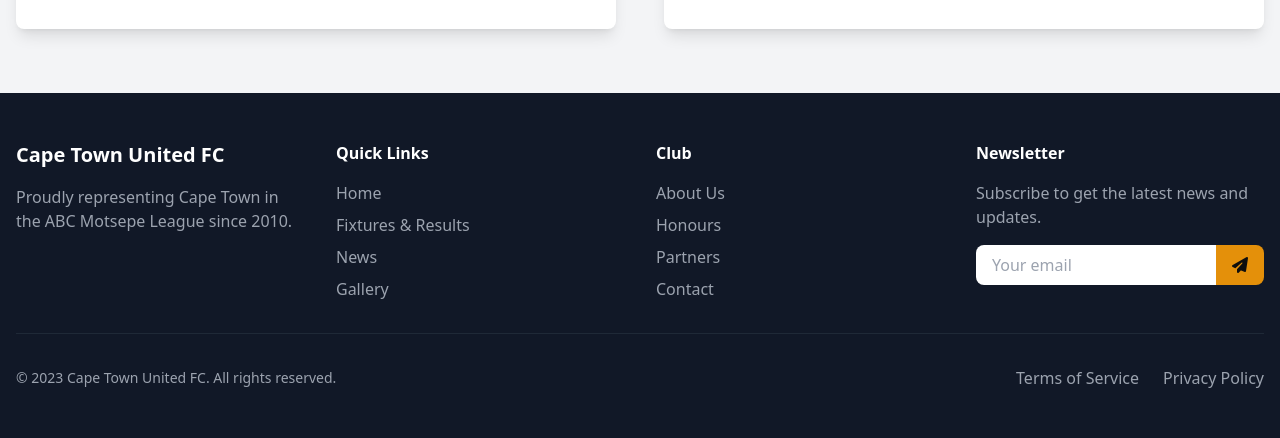
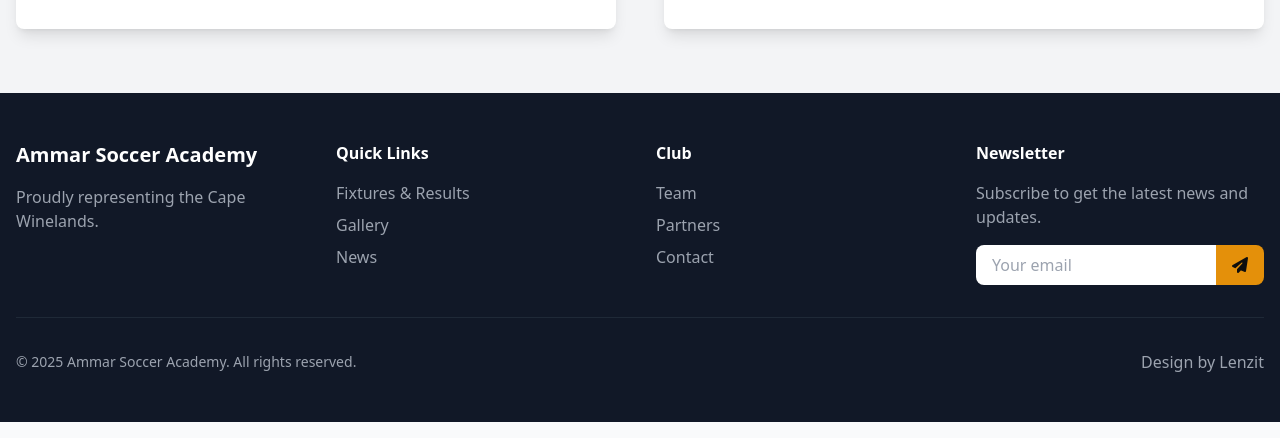
Before and after one commit to agysdotcom/Ammar-Soccer-Academy, a plain HTML site: page contact.html in a window 1280 px wide. Shown: the part 1313-1751 px from the top of the page. Drawn offline with nearby package versions, Linux system fonts and the light colour scheme.

Commit message:
contact.html

```diff
--- a/contact.html
+++ b/contact.html
@@ -68,22 +68,20 @@
       </button>
     </div>
     <div class="hidden md:flex space-x-8">
-      <a href="index.html" class="hover:text-yellow-300 font-medium">Home</a>
       <a href="fixtures.html" class="hover:text-yellow-300 font-medium">Fixtures & Results</a>
+      <a href="team.html" class="hover:text-yellow-300 font-medium">Team</a>
       <a href="news.html" class="hover:text-yellow-300 font-medium">News</a>
-      <a href="gallery.html" class="hover:text-yellow-300 font-medium">Gallery</a>
+      <a href="galery.html" class="hover:text-yellow-300 font-medium">Gallery</a>
       <a href="partners.html" class="hover:text-yellow-300 font-medium">Partners</a>
-      <a href="about.html" class="hover:text-yellow-300 font-medium">About</a>
       <a href="contact.html" class="hover:text-yellow-300 font-medium">Contact</a>
     </div>
   </div>
   <div id="mobile-menu" class="md:hidden hidden mt-4 pb-4 px-4">
-    <a href="index.html" class="block py-2 hover:text-yellow-300">Home</a>
     <a href="fixtures.html" class="block py-2 hover:text-yellow-300">Fixtures & Results</a>
+    <a href="team.html" class="hover:text-yellow-300 font-medium">Team</a>
     <a href="news.html" class="block py-2 hover:text-yellow-300">News</a>
-    <a href="gallery.html" class="block py-2 hover:text-yellow-300">Gallery</a>
+    <a href="galery.html" class="block py-2 hover:text-yellow-300">Gallery</a>
     <a href="partners.html" class="block py-2 hover:text-yellow-300">Partners</a>
-    <a href="about.html" class="block py-2 hover:text-yellow-300">About</a>
     <a href="contact.html" class="block py-2 hover:text-yellow-300">Contact</a>
   </div>
 </nav>
@@ -194,40 +192,41 @@
     </section>
 
 <!-- Footer -->
-    <footer class="bg-gray-900 text-white py-12">
+  <footer class="bg-gray-900 text-white py-12" role="contentinfo">
     <div class="container mx-auto px-4">
       <div class="grid md:grid-cols-4 gap-8">
         <div>
-                    <h3 class="text-xl font-bold mb-4">Cape Town United FC</h3>
-                    <p class="text-gray-400">Proudly representing Cape Town in the ABC Motsepe League since 2010.</p>
+          <h3 class="text-xl font-bold mb-4">Ammar Soccer Academy</h3>
+          <p class="text-gray-400">Proudly representing the Cape Winelands.</p>
         </div>
 
         <div>
           <h4 class="font-bold mb-4">Quick Links</h4>
           <ul class="space-y-2">
-                        <li><a href="#" class="text-gray-400 hover:text-white transition duration-300">Home</a></li>
-                        <li><a href="#fixtures" class="text-gray-400 hover:text-white transition duration-300">Fixtures & Results</a></li>
-                        <li><a href="#news" class="text-gray-400 hover:text-white transition duration-300">News</a></li>
-                        <li><a href="#gallery" class="text-gray-400 hover:text-white transition duration-300">Gallery</a></li>
+            <li><a href="fixtures.html" class="text-gray-400 hover:text-white transition duration-300">Fixtures & Results</a>
+            </li>
+            <li><a href="galery.html" class="text-gray-400 hover:text-white transition duration-300">Gallery</a></li>
+            <li><a href="news.html" class="text-gray-400 hover:text-white transition duration-300">News</a></li>
           </ul>
         </div>
 
         <div>
           <h4 class="font-bold mb-4">Club</h4>
           <ul class="space-y-2">
-                        <li><a href="#about" class="text-gray-400 hover:text-white transition duration-300">About Us</a></li>
-                        <li><a href="#" class="text-gray-400 hover:text-white transition duration-300">Honours</a></li>
-                        <li><a href="#partners" class="text-gray-400 hover:text-white transition duration-300">Partners</a></li>
-                        <li><a href="#contact" class="text-gray-400 hover:text-white transition duration-300">Contact</a></li>
+            <li><a href="team.html" class="text-gray-400 hover:text-white transition duration-300">Team</a></li>
+            <li><a href="partners.html" class="text-gray-400 hover:text-white transition duration-300">Partners</a></li>
+            <li><a href="contact.html" class="text-gray-400 hover:text-white transition duration-300">Contact</a></li>
           </ul>
         </div>
 
         <div>
           <h4 class="font-bold mb-4">Newsletter</h4>
           <p class="text-gray-400 mb-4">Subscribe to get the latest news and updates.</p>
-                    <form class="flex">
-                        <input type="email" placeholder="Your email" class="px-4 py-2 rounded-l-lg focus:outline-none text-gray-800 w-full">
-                        <button type="submit" class="bg-green-700 hover:bg-green-800 px-4 py-2 rounded-r-lg transition duration-300">
+          <form class="flex" action="#" method="POST" aria-label="Subscribe to newsletter">
+            <input type="email" name="email" placeholder="Your email" required
+              class="px-4 py-2 rounded-l-lg focus:outline-none text-gray-800 w-full" />
+            <button type="submit"
+              class="bg-green-700 hover:bg-green-800 px-4 py-2 rounded-r-lg transition duration-300" aria-label="Subscribe">
               <i class="fas fa-paper-plane"></i>
             </button>
           </form>
@@ -235,10 +234,10 @@
       </div>
 
       <div class="border-t border-gray-800 mt-8 pt-8 flex flex-col md:flex-row justify-between items-center">
-                <p class="text-gray-400 text-sm mb-4 md:mb-0">© 2023 Cape Town United FC. All rights reserved.</p>
+        <p class="text-gray-400 text-sm mb-4 md:mb-0">© 2025 Ammar Soccer Academy. All rights reserved.</p>
         <div class="flex space-x-6">
-                    <a href="#" class="text-gray-400 hover:text-white transition duration-300">Terms of Service</a>
-                    <a href="#" class="text-gray-400 hover:text-white transition duration-300">Privacy Policy</a>
+          <a href="#" class="text-gray-400 hover:text-white transition duration-300">  </a>
+          <a href="#" class="text-gray-400 hover:text-white transition duration-300">Design by Lenzit</a>
         </div>
       </div>
     </div>
```
Lines whose indentation alone changed are shown as unchanged.
